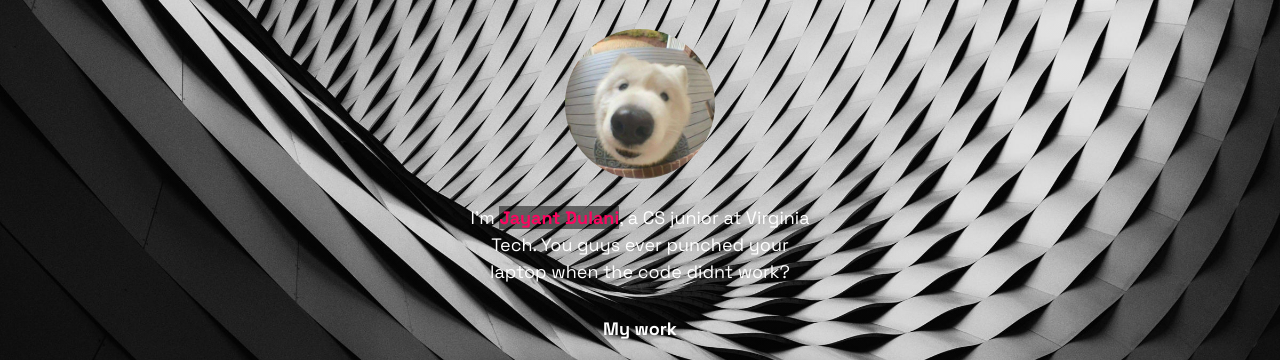
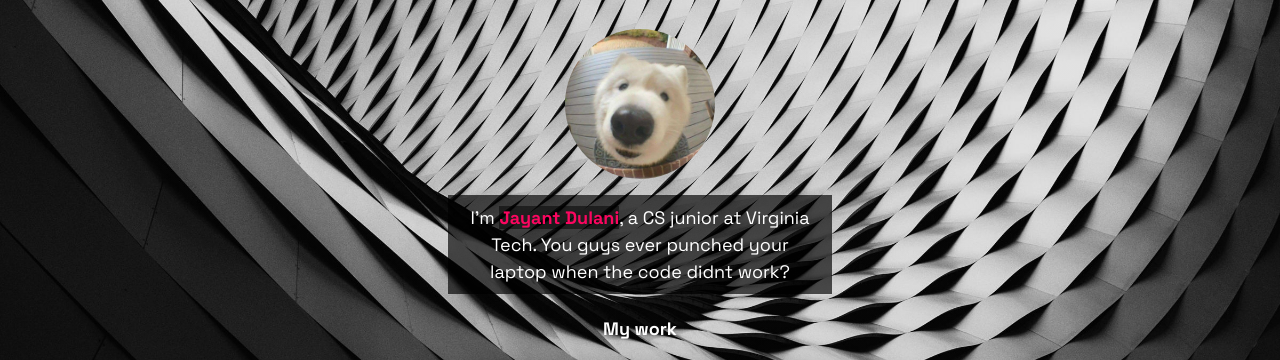
Before and after one commit to Jayantd11/jayantd11.github.io, a website: page index.html in a window 1280 px wide. Shown: the top 360 px of the page. Drawn offline with Linux system fonts and the light colour scheme.

Commit message:
Update style.css

```diff
--- a/css/style.css
+++ b/css/style.css
@@ -96,7 +96,6 @@ img {
 }
 
 .button,
-.intro,
 .links-container,
 .slidedown,
 .external-link {
@@ -105,6 +104,16 @@ img {
     padding: .5em 1em;
     text-decoration: none;
     color: inherit;
+    text-align: center;
+}
+
+.intro{
+    width: 100%;
+    min-width: 50%;
+    padding: .5em 1em;
+    text-decoration: none;
+    color: inherit;
+    background-color: rgba(0, 0, 0, 0.67);
     text-align: center;
 }
 
```
